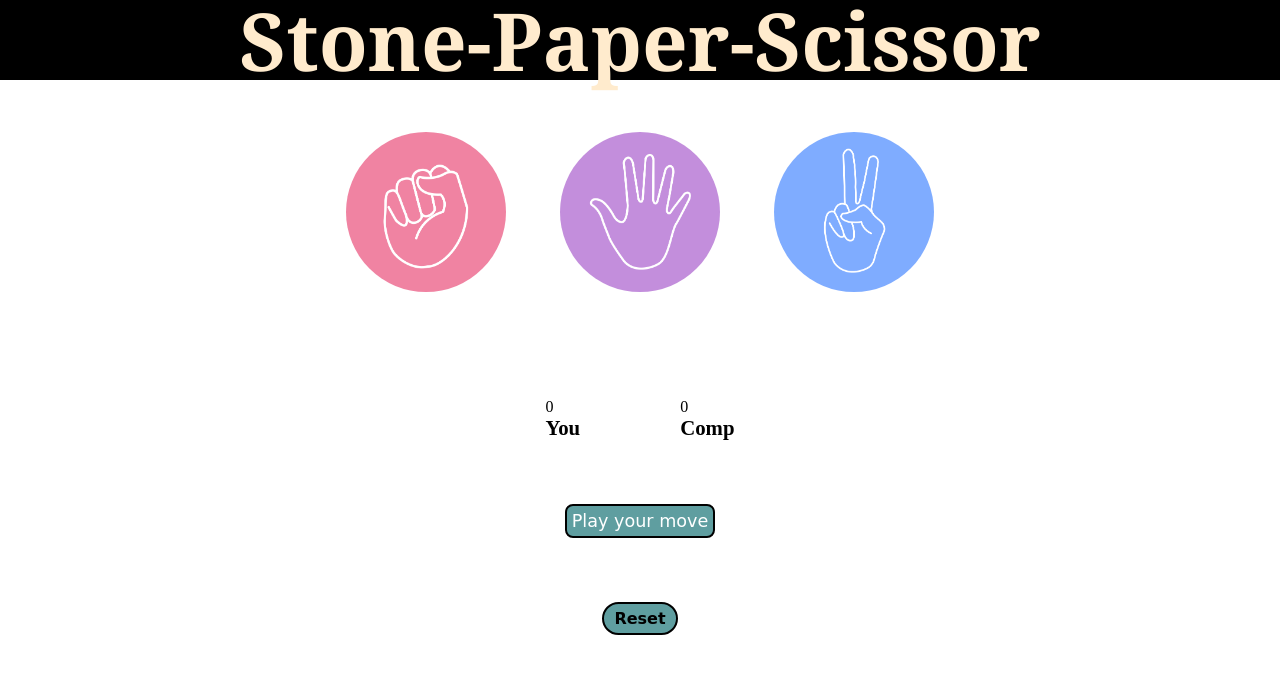
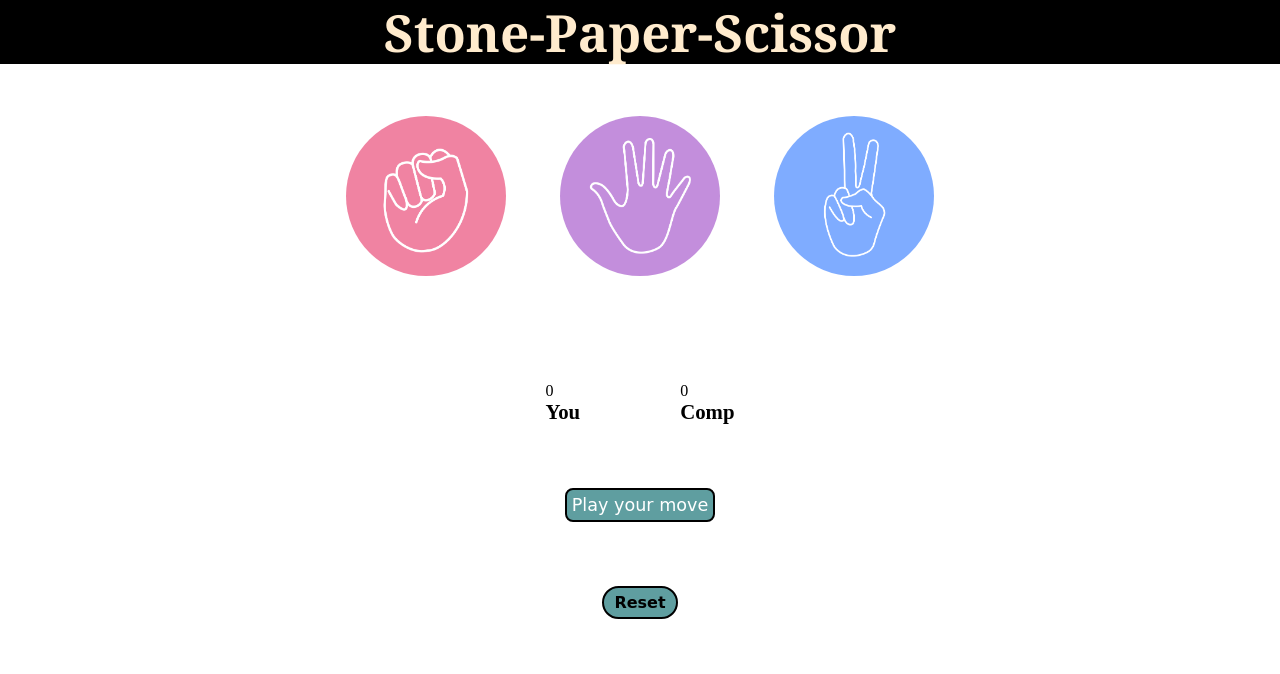
Before and after one commit to satyam0014/Rock-Paper-Scissor, a plain HTML site: page index.html in a window 1280 px wide. Drawn offline with Linux system fonts and the light colour scheme.

Commit message:
edit heading

```diff
--- a/style.css
+++ b/style.css
@@ -7,9 +7,9 @@ h1{
     color: blanchedalmond;
     background-color: black;
     font-family: Cambria, Cochin, Georgia, Times, 'Times New Roman', serif;
-    font-size:10vmin;
+    font-size:4vw;
     text-align: center;
-    line-height: 5rem;
+    line-height: 4rem;
 }
 .choices{
     display: flex;
```
